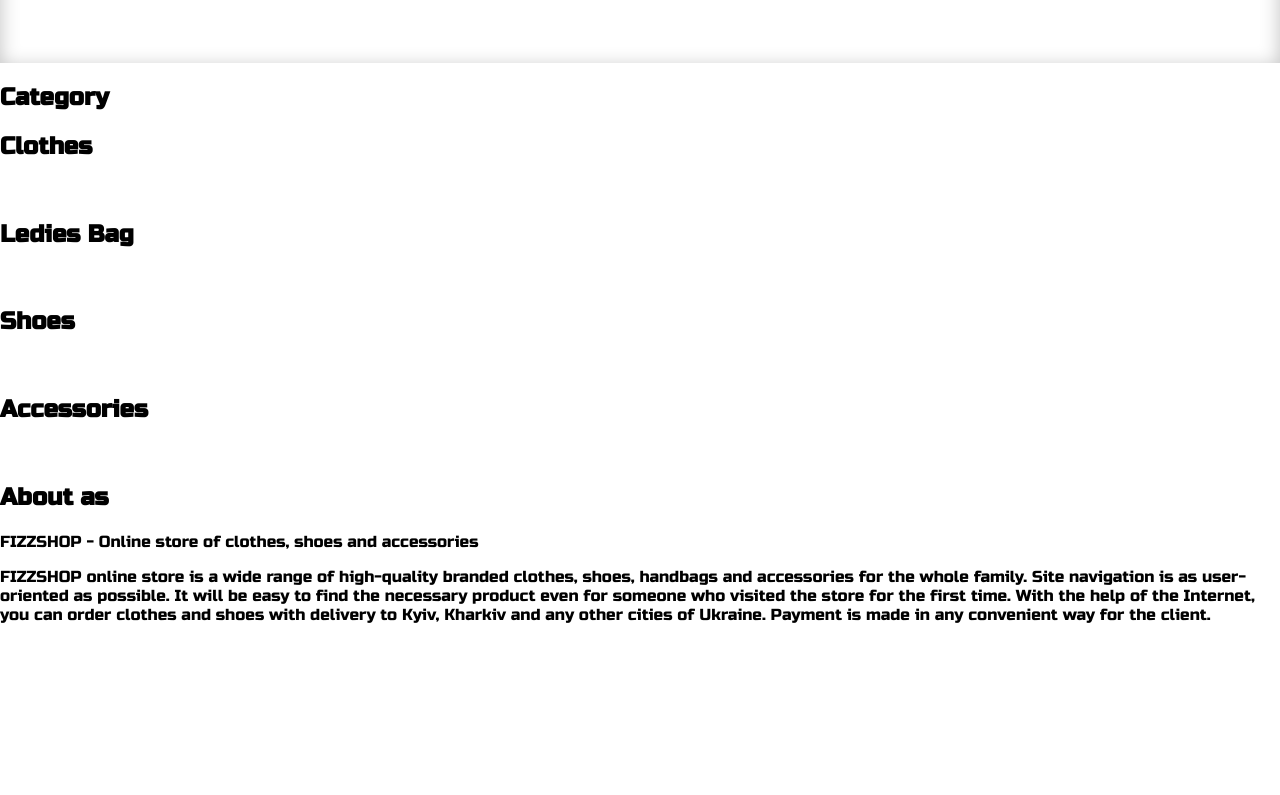
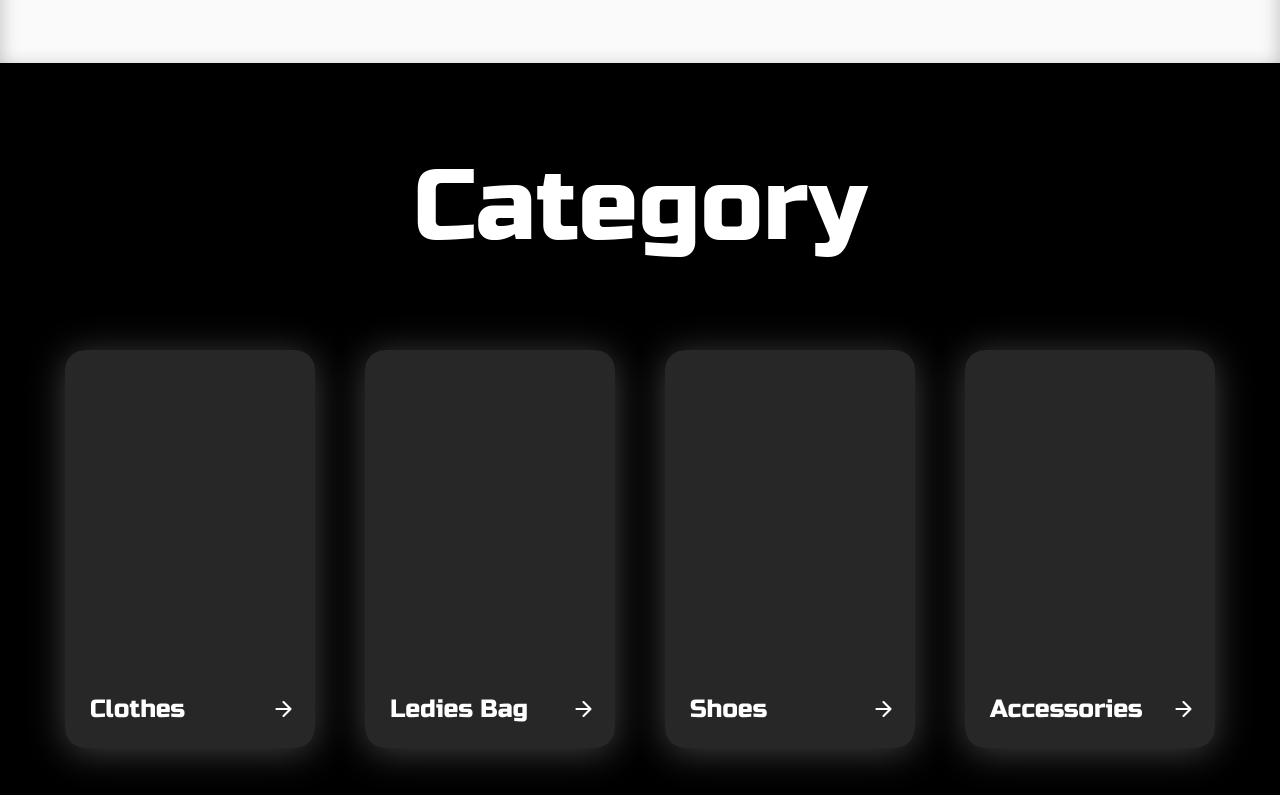
Before and after one commit to Maksim12345676484/fizzshop, a plain HTML site: page index.html in a window 1280 px wide. Shown: the part 900-1695 px from the top of the page. Before the commit the page ends 1540 px from the top, so only its background shows below. Drawn offline with Linux system fonts and the light colour scheme.

Commit message:
main one blok

```diff
--- a/css/style.css
+++ b/css/style.css
@@ -96,6 +96,7 @@ body {
 /* header-mid */
 
 .header_mid {
+     background: #FAFAFA;
      box-shadow: 0px 4px 19.6px 0px rgba(0, 0, 0, 0.25) inset;
 }
 
@@ -220,3 +221,61 @@ body {
      bottom:120px;
      left: 50px;
 }
+
+/* MAIN CATEGORY */
+
+.main_category {
+     background: #000;
+     box-shadow: 0px 4px 19.6px 0px rgba(0, 0, 0, 0.25) inset;
+     color: #fff;
+     height: 1329px;
+}
+
+.main_category_title {
+     display: flex;
+     justify-content: center;
+     text-align: center;
+}
+
+.title_category {
+     font-size: 100px;
+     font-style: normal;
+     font-weight: 400;
+}
+
+.main_category_section {
+     display: flex;
+     justify-content: center;
+     gap:50px;
+}
+
+.category_section {
+     display: flex;
+     width: 250px;
+     height: 398px;
+     justify-content: space-between;
+     align-items: center;
+     border-radius: 20px;
+     box-shadow: 0px 4px 37px 0px rgba(255, 255, 255, 0.25);
+     background: rgba(61, 61, 61, 0.65);
+}
+
+.category_section_name {
+     font-size: 25px;
+     font-style: normal;
+     font-weight: 400;
+     line-height: 166.097px;
+     letter-spacing: -0.15px;
+     position: relative;
+     top: 160px;
+     left: 25px;
+}
+
+.category_arrow_img {
+     width: 24px;
+     height: 24px;
+     object-fit: cover;
+     position: relative;
+     top: 160px;
+     right: 20px;
+}
--- a/index.html
+++ b/index.html
@@ -80,29 +80,29 @@
                 </h2>
             </div>
             <div class="main_category_section">
-                <cection class="category_section_clothes">
-                    <h2 class="">
+                <cection class="category_section">
+                    <h2 class="category_section_name">
                        Clothes
                     </h2>
-                    <img class="">
+                    <img class="category_arrow_img" src="img/arrow-right.png">
                 </cection>
-                <cection class="category_section_clothes">
-                    <h2 class="">
+                <cection class="category_section">
+                    <h2 class="category_section_name">
                         Ledies Bag
                     </h2>
-                    <img class="">
+                    <img class="category_arrow_img" src="img/arrow-right.png">
                 </cection>
-                <cection class="category_section_clothes">
-                    <h2 class="">
+                <cection class="category_section">
+                    <h2 class="category_section_name">
                        Shoes
                     </h2>
-                    <img class="">
+                    <img class="category_arrow_img" src="img/arrow-right.png">
                 </cection>
-                <cection class="category_section_clothes">
-                    <h2 class="">
+                <cection class="category_section">
+                    <h2 class="category_section_name">
                         Accessories
                     </h2>
-                    <img class="">
+                    <img class="category_arrow_img" src="img/arrow-right.png">
                 </cection>
             </div>
         </div>
```
Also changed, not shown: img/arrow-right.png (added).
